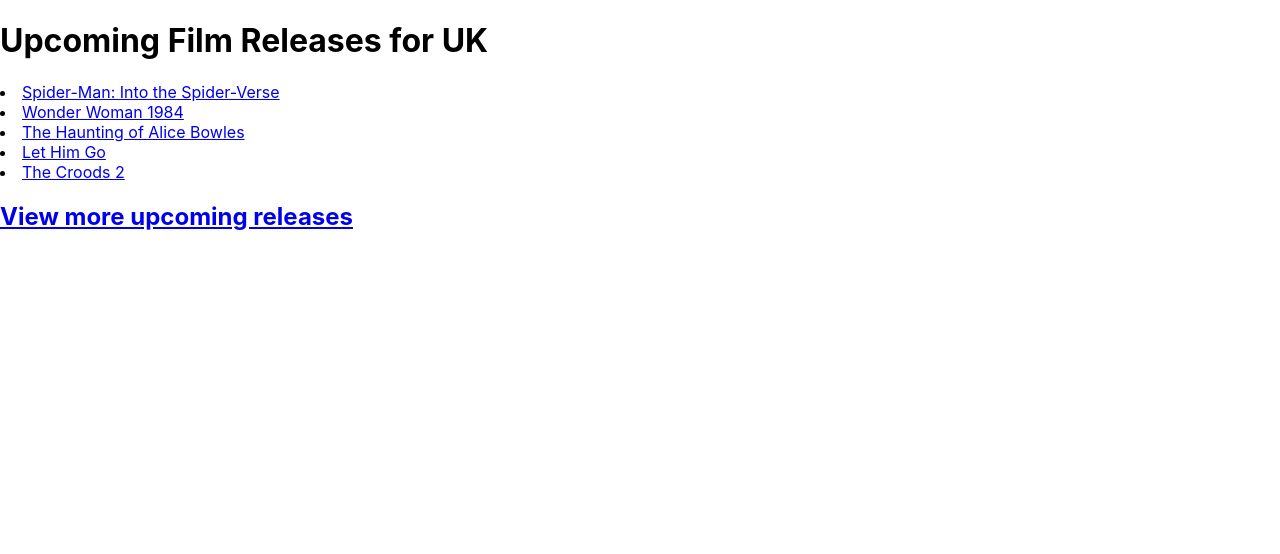
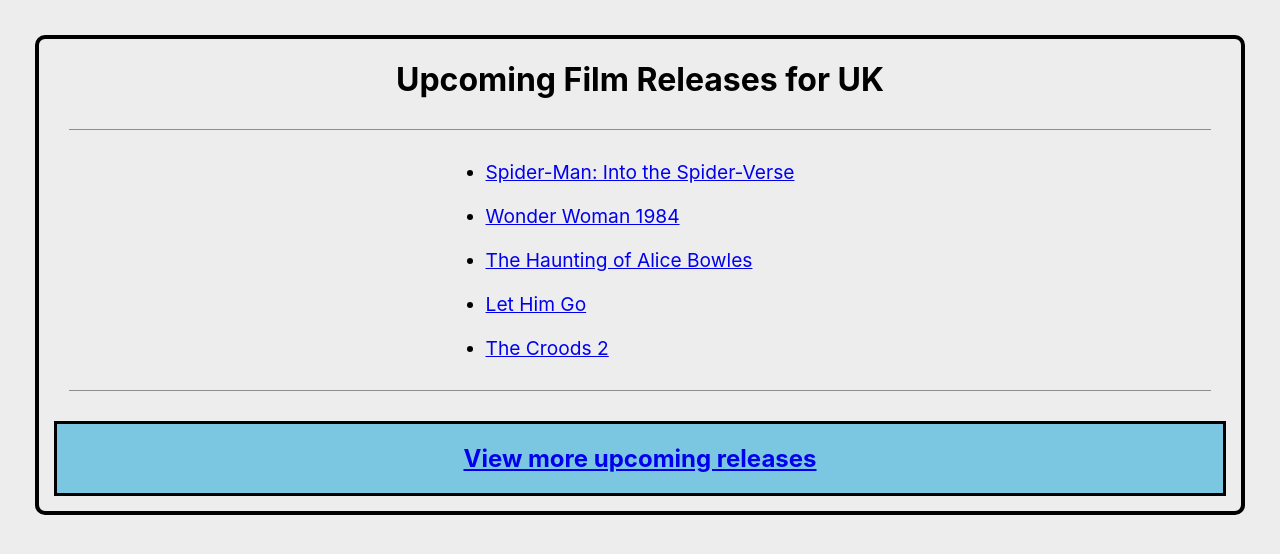
Before and after one commit to Mitchell-McShane/film_releases_react_hw, a React (Create React App) app: page / in a window 1280 px wide. Shown: the top 554 px of the page. Built offline with nearby package versions, Linux system fonts and the light colour scheme.

Commit message:
completed

```diff
--- a/src/App.css
+++ b/src/App.css
@@ -1,38 +1,31 @@
 .App {
   text-align: center;
+  margin: 35px;
+  border: 4px solid black;
+  border-radius: 10px;
 }
 
-.App-logo {
-  height: 40vmin;
-  pointer-events: none;
+body {
+  background-color: rgb(237, 237, 237);
 }
 
-@media (prefers-reduced-motion: no-preference) {
-  .App-logo {
-    animation: App-logo-spin infinite 20s linear;
-  }
+.release-list {
+  border-bottom: solid 1px rgb(142, 142, 142);
+  border-top: solid 1px rgb(142, 142, 142);
+  margin: 30px;
+  display: grid;
+  place-content: center;
+  padding: 20px;
 }
 
-.App-header {
-  background-color: #282c34;
-  min-height: 100vh;
-  display: flex;
-  flex-direction: column;
-  align-items: center;
-  justify-content: center;
-  font-size: calc(10px + 2vmin);
-  color: white;
+li {
+  margin: 10px;
+  font-size: larger;
+  text-align: left;
 }
 
-.App-link {
-  color: #61dafb;
+.link-imdb {
+  background-color: rgb(123, 199, 225);
+  border: 3px solid black;
+  margin: 15px;
 }
-
-@keyframes App-logo-spin {
-  from {
-    transform: rotate(0deg);
-  }
-  to {
-    transform: rotate(360deg);
-  }
-}
--- a/src/App.js
+++ b/src/App.js
@@ -4,7 +4,9 @@
 
 function App() {
   return (
-    <ReleaseBox />
+    <div className="App">
+      <ReleaseBox />
+    </div>
   );
 }
 
--- a/src/components/ReleaseList.js
+++ b/src/components/ReleaseList.js
@@ -10,9 +10,9 @@
     })
 
     return (
-        <>
+        <ul className="release-list">
         {releaseNodes}
-        </>
+        </ul>
     )
 }
 
--- a/src/containers/ReleaseBox.js
+++ b/src/containers/ReleaseBox.js
@@ -34,11 +34,13 @@
       const [releases, setReleases] = useState(initialState);
 
       return (
-          <>
+        <>
           <h1>Upcoming Film Releases for UK</h1>
           <ReleaseList releases ={releases}/>
-          <a href="https://www.imdb.com/calendar/?region=gb"><h2>View more upcoming releases</h2></a>
-          </>
+          <div className="link-imdb">
+            <a href="https://www.imdb.com/calendar/?region=gb"><h2>View more upcoming releases</h2></a>
+          </div>
+        </>
       );
 
 }
```
Also changed, not shown: images/App UI.png (added), 1 other file (tests, documents, lock files or other folders).
